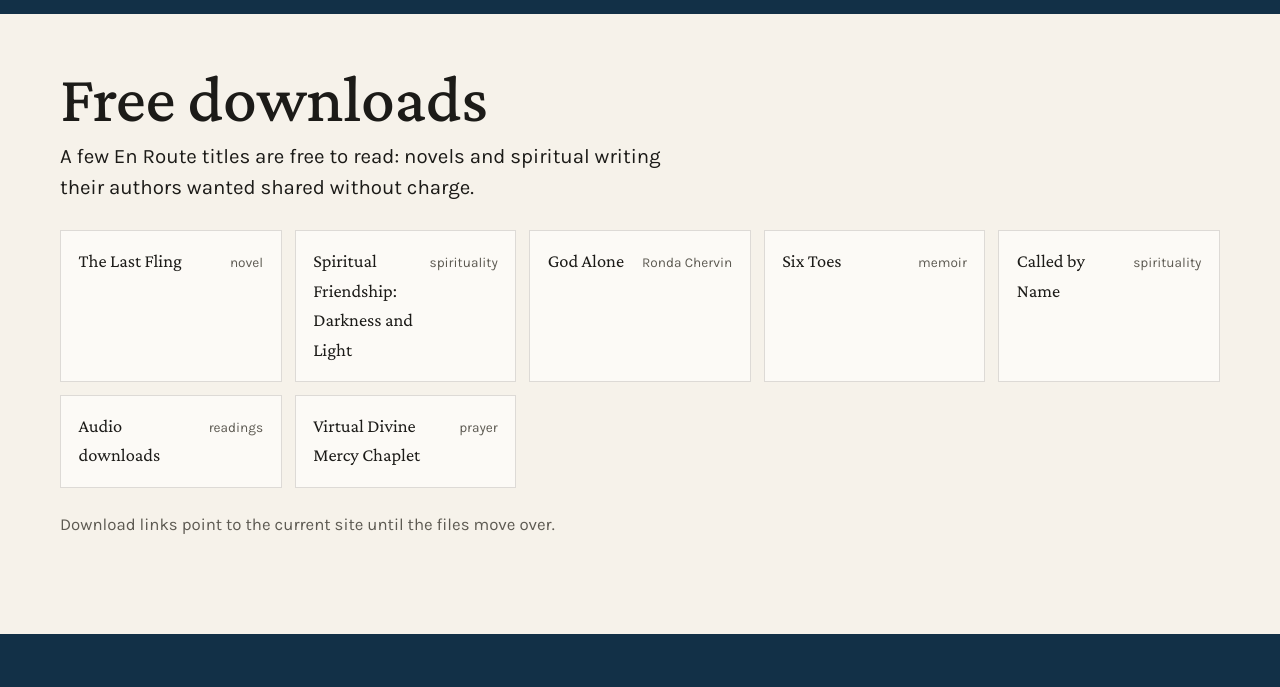
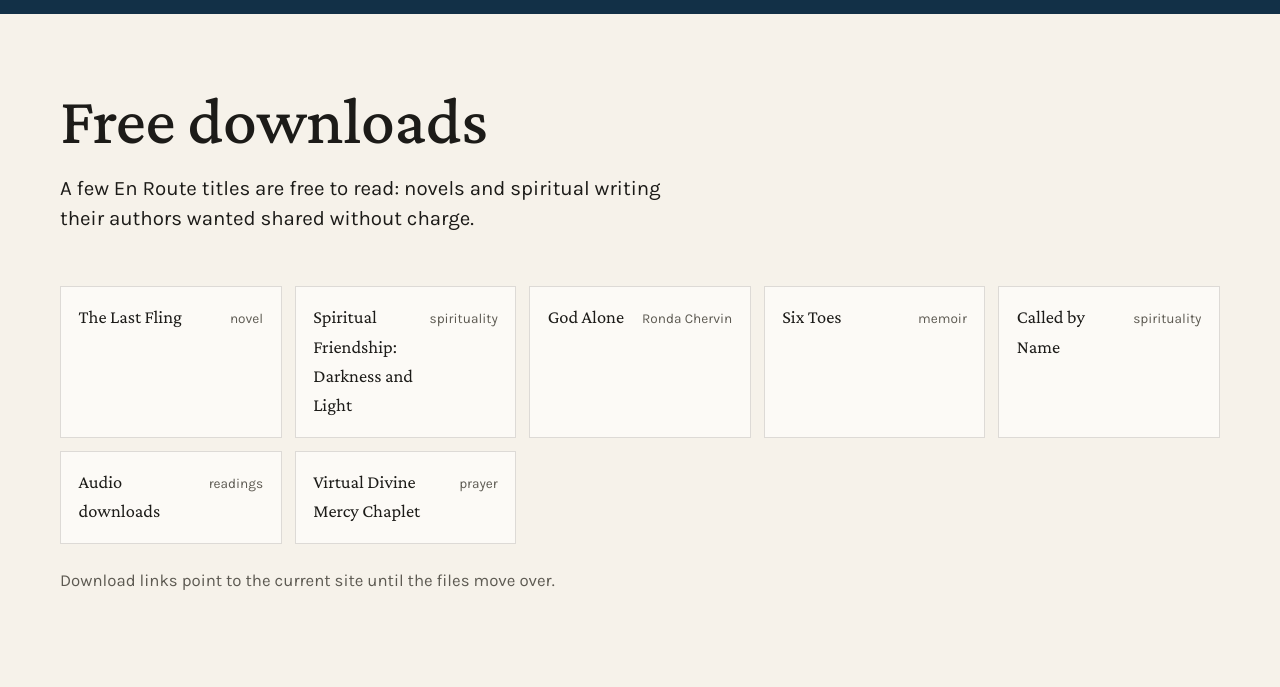
Before and after one commit to liquid1188/en-route-books, an Eleventy site: page src/free.njk in a window 1280 px wide. Shown: the part 64-751 px from the top of the page. Built offline with nearby package versions, Linux system fonts and the light colour scheme; Eleventy itself is replaced by a stand-in of ours; files that its build step writes are made by us from their sources.

Commit message:
Breathing room around page headings

```diff
--- a/src/css/style.css
+++ b/src/css/style.css
@@ -5,7 +5,7 @@ html { scroll-behavior: smooth; }
 body { margin: 0; font-family: var(--body); font-size: 1.05rem; line-height: 1.6; color: var(--ink); background: var(--paper); }
 img, video { max-width: 100%; height: auto; display: block; }
 a { color: inherit; }
-h1, h2, h3 { font-family: var(--display); font-weight: 500; line-height: 1.08; margin: 0 0 .6em; letter-spacing: -.005em; text-wrap: balance; }
+h1, h2, h3 { font-family: var(--display); font-weight: 500; line-height: 1.1; margin: 0 0 .7em; letter-spacing: -.005em; text-wrap: balance; }
 h1 { font-size: clamp(2.5rem, 5.4vw, 4.2rem); }
 h2 { font-size: clamp(1.9rem, 3.6vw, 2.7rem); }
 h3 { font-size: 1.3rem; }
@@ -64,7 +64,7 @@ p { margin: 0 0 1.1em; max-width: 66ch; }
 .band.harbor .textlink { color: var(--brass-2); }
 .band.white { background: var(--white); }
 .band.paper-2 { background: var(--paper-2); }
-.band-head { display: flex; align-items: baseline; justify-content: space-between; gap: 1.5rem; flex-wrap: wrap; margin-bottom: 1.8rem; }
+.band-head { display: flex; align-items: baseline; justify-content: space-between; gap: 1.5rem; flex-wrap: wrap; margin-bottom: 2.4rem; }
 .band-head h2 { margin: 0; }
 .lede { font-size: clamp(1.12rem, 1.6vw, 1.3rem); line-height: 1.5; max-width: 40rem; }
 .two-col { display: grid; grid-template-columns: 1fr 1fr; gap: 3.5rem; align-items: center; }
@@ -89,7 +89,7 @@ p { margin: 0 0 1.1em; max-width: 66ch; }
 .book-page .buy { background: var(--white); border: 1px solid var(--rule); padding: 1.3rem; margin-top: 1.2rem; }
 .book-page .buy p { margin: 0 0 .8rem; font-size: .95rem; }
 .book-page .buy .btn { display: block; text-align: center; margin-bottom: .6rem; }
-.book-page .byline { font-size: 1.2rem; color: var(--ink-2); margin: 0 0 1.4rem; }
+.book-page .byline { font-size: 1.2rem; color: var(--ink-2); margin: -.2rem 0 2rem; }
 .book-page .byline a { color: inherit; }
 .prose { max-width: 66ch; }
 .prose p { font-size: 1.1rem; }
@@ -121,10 +121,11 @@ table.rates td:last-child { text-align: right; font-weight: 600; }
 .form label { display: grid; gap: .3rem; font-weight: 500; font-size: .95rem; }
 .form input, .form textarea, .form select { min-width: 0; width: 100%; font: inherit; padding: .8rem .9rem; border: 1px solid var(--rule); background: #fff; }
 .form button { font: inherit; justify-self: start; cursor: pointer; }
-.page-head { padding-top: clamp(2rem, 4vw, 3rem); padding-bottom: 0; }
-.page-head h1 { margin-bottom: .4rem; }
+.page-head { padding-top: clamp(3rem, 5.5vw, 4.5rem); padding-bottom: .5rem; }
+.page-head h1 { margin-bottom: .9rem; }
 .page-head .lede { margin: 0; }
-.page-head + .band { padding-top: 1.75rem !important; }
+.page-head + .band { padding-top: 2.75rem !important; }
+.page-head .kicker { margin-bottom: 1.2rem; }
 .facts { background: var(--white); border: 1px solid var(--rule); padding: 1.5rem; }
 .facts dl { margin: 0; display: grid; grid-template-columns: auto 1fr; gap: .5rem 1.2rem; font-size: .98rem; }
 .facts dt { color: var(--ink-2); }
```
